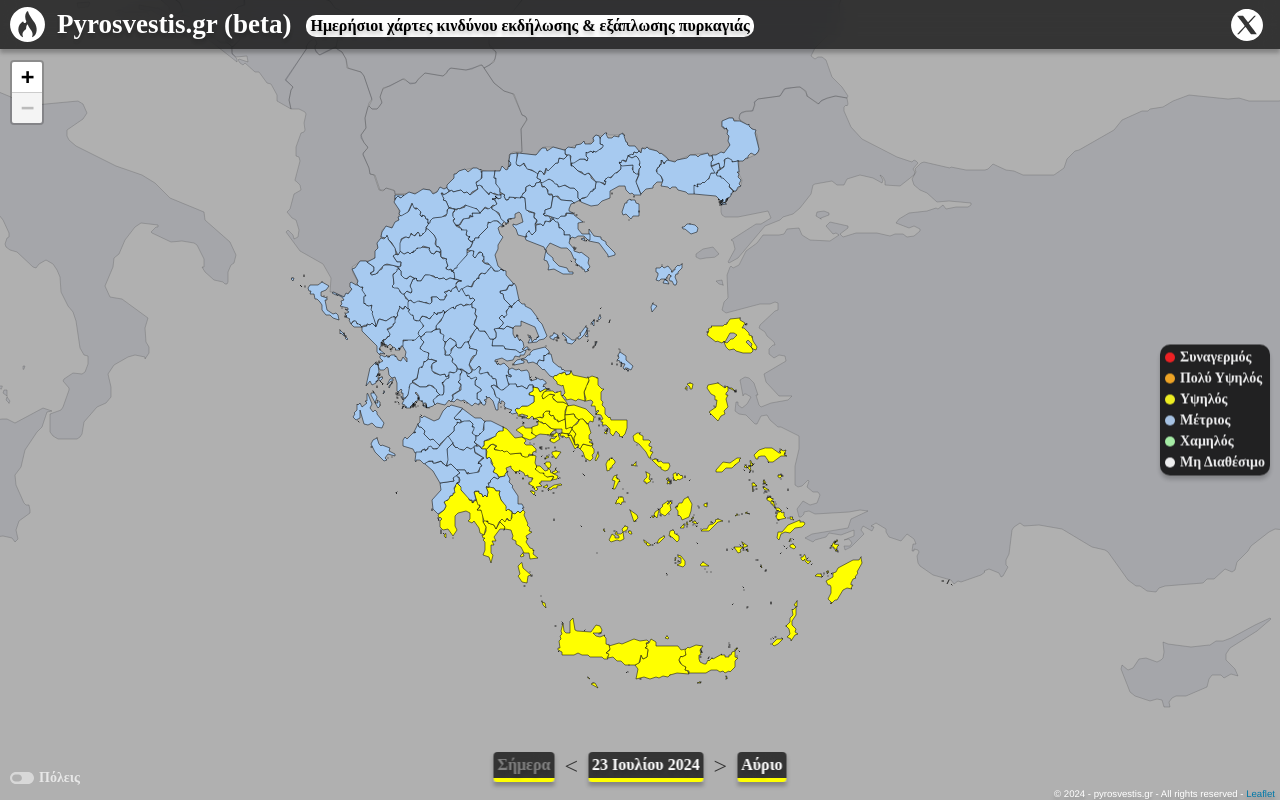
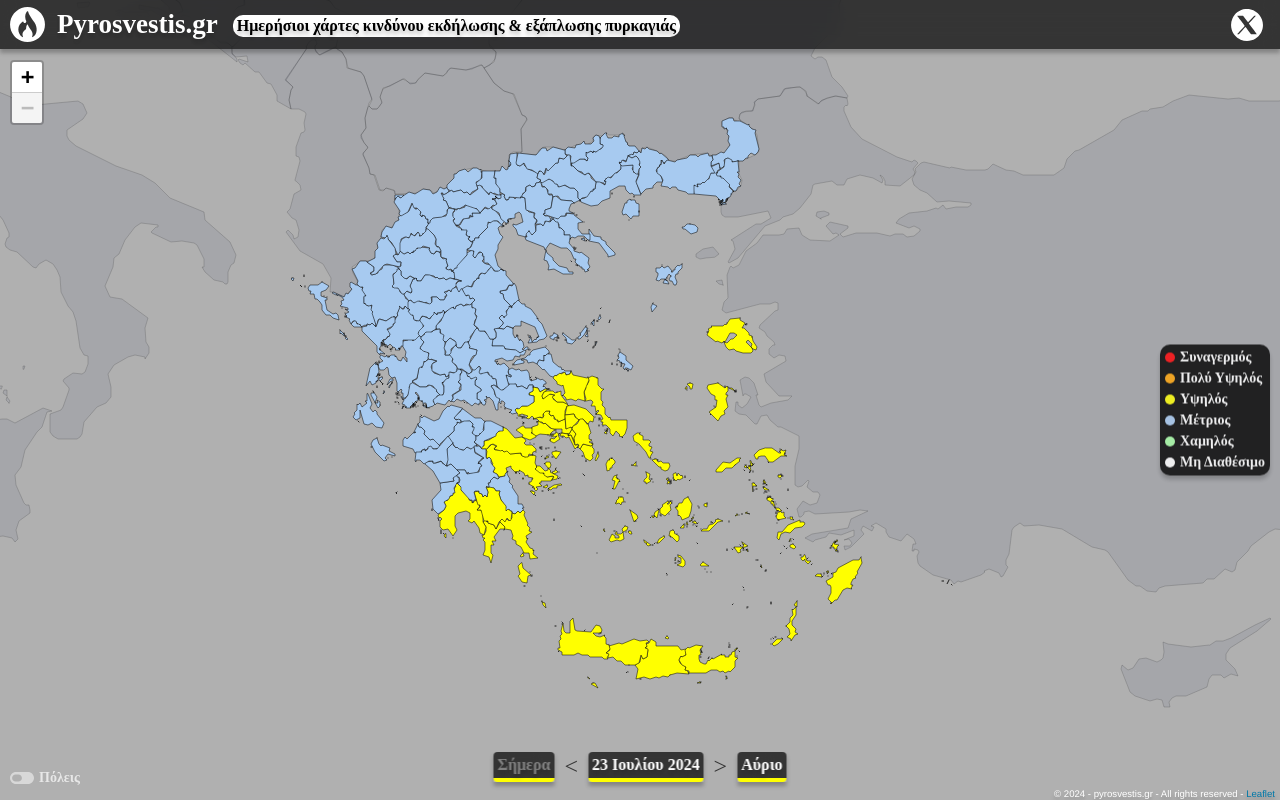
Before and after one commit to skonstantis/pyrosvestis.gr, a React (Vite) app: page / in a window 1280 px wide. Built offline with nearby package versions, Linux system fonts and the light colour scheme.

Commit message:
small improvements

```diff
--- a/src/functions/useSessionStorage.js
+++ b/src/functions/useSessionStorage.js
@@ -75,12 +75,12 @@ export const useSessionStorage = () => {
   }, [mapZoom]);
 
   const [isCitiesSettingEnabled, setIsCitiesSettingEnabled] = useState(() => {
-    const isCitiesSettingEnabled = sessionStorage.getItem('isCitiesSettingEnabled');
+    const isCitiesSettingEnabled = localStorage.getItem('isCitiesSettingEnabled');
     return isCitiesSettingEnabled === 'true';
   });
 
   useEffect(() => {
-    sessionStorage.setItem('isCitiesSettingEnabled', isCitiesSettingEnabled);
+    localStorage.setItem('isCitiesSettingEnabled', isCitiesSettingEnabled);
   }, [isCitiesSettingEnabled]);
 
   return { selectedDate, setSelectedDate, isSelected, setIsSelected, selectedId, setSelectedId,
--- a/src/view/Header.jsx
+++ b/src/view/Header.jsx
@@ -29,7 +29,7 @@ const Header = () => {
         onClick={refreshPage}
       />
       <div className={styles.headerText} onClick={refreshPage}>
-        Pyrosvestis.gr (beta)
+        Pyrosvestis.gr
       </div>
       {!isMobile && (
         <div className={styles.memoText} onClick={refreshPage}>
```
